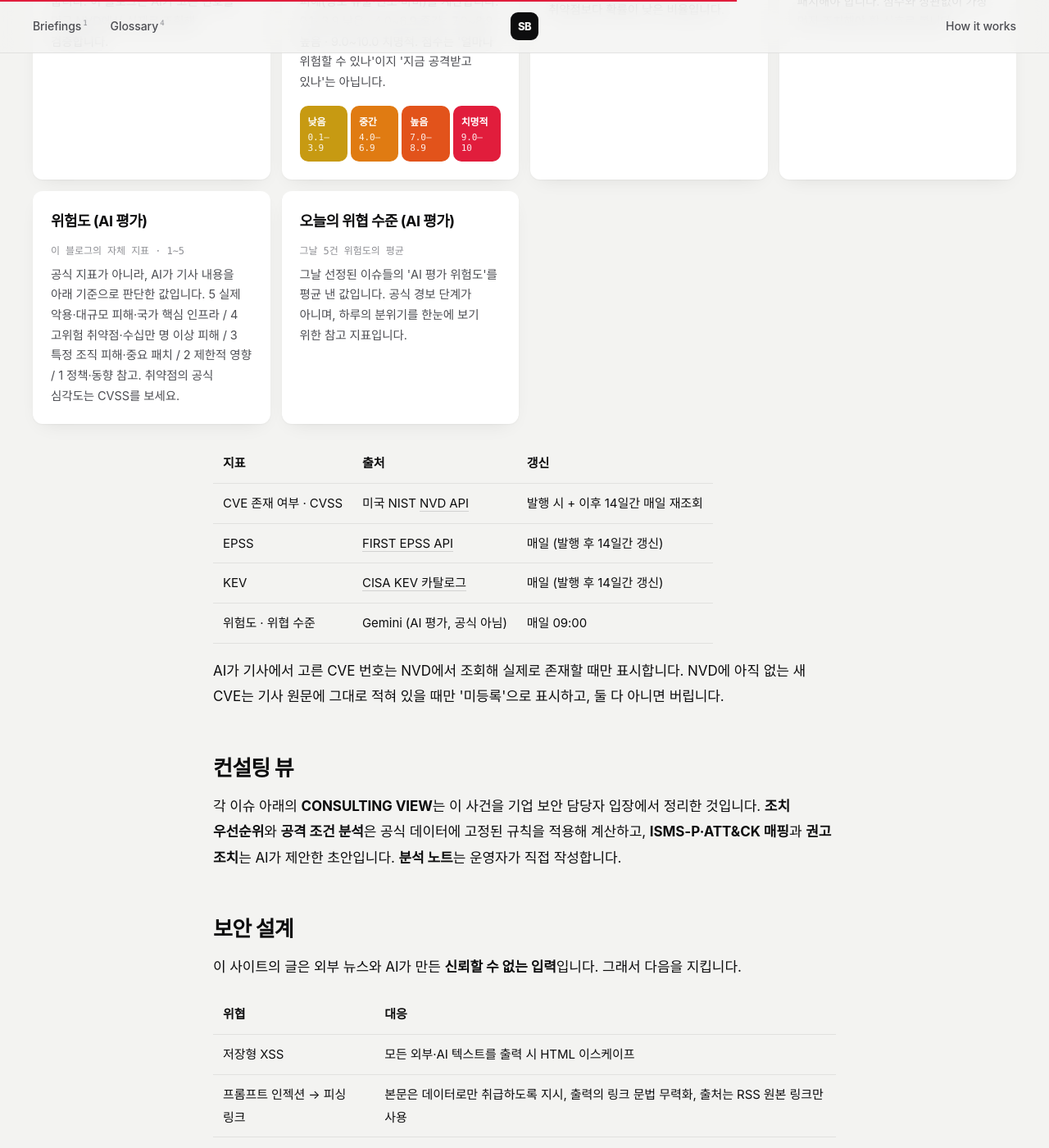
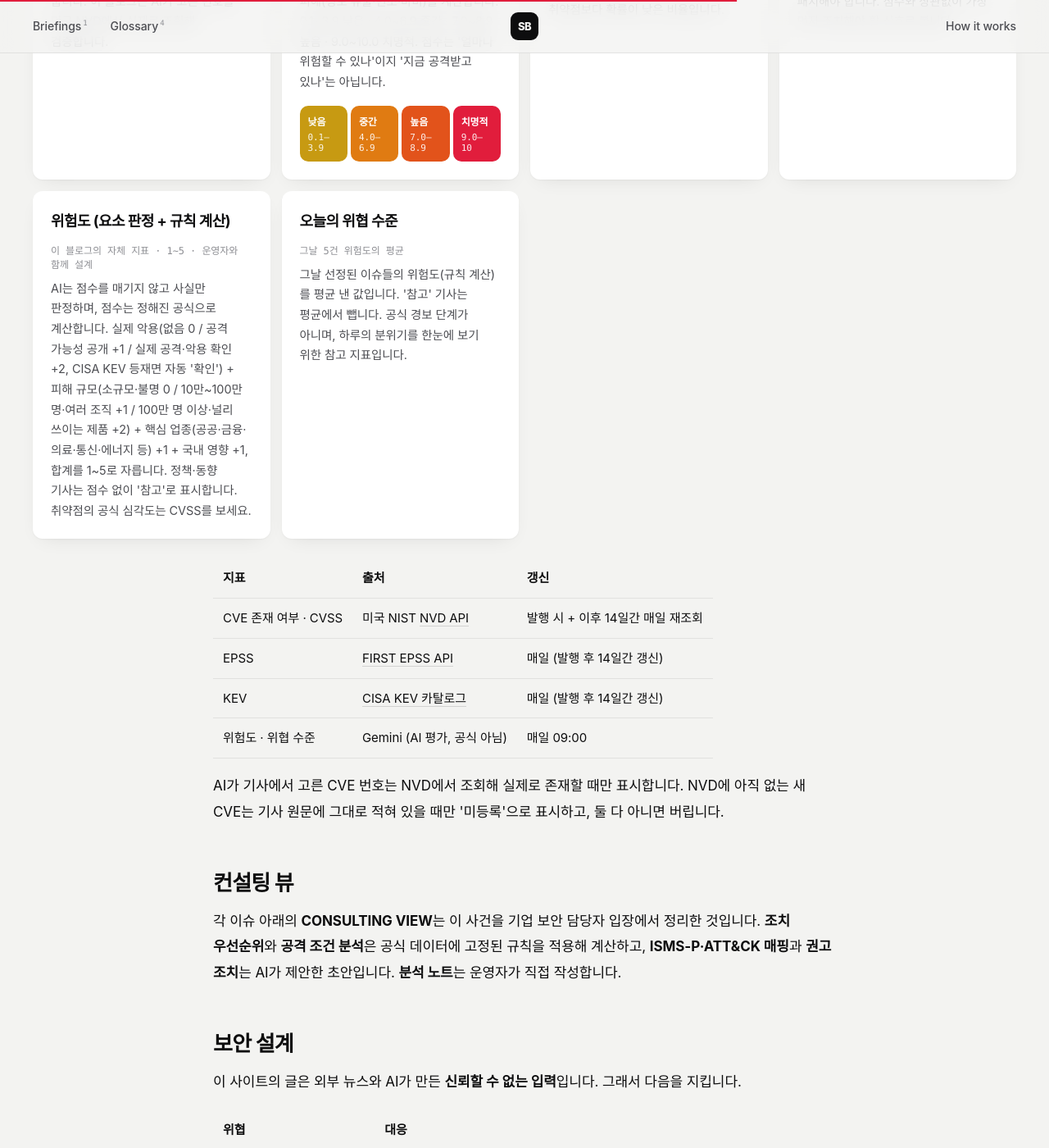
Before and after one commit to dlwl224/security-briefing, a Jekyll site: the page built from about.md, in a window 1280 px wide and 1400 px high, scrolled down 1780 px. Shown: the whole window at 82% size. Built offline with Jekyll 4.4.1, drawn with Linux system fonts in a browser that asks for light colours.

Commit message:
feat: co-designed severity rule — AI judges facts, score computed by formula
- Factors: exploitation (none/poc/active, KEV forces active), scale (small/medium/large),
  critical sector +1, domestic +1; clamp 1-5; policy/trend articles shown as reference
- Threat level averages scored items only; old posts labeled as previous AI method
- Consulting view shows severity basis chips and AI evidence note
- Tests: 40

Co-Authored-By: Claude Opus 5.5 <noreply@anthropic.com>

```diff
--- a/_data/metrics.yml
+++ b/_data/metrics.yml
@@ -16,13 +16,13 @@ kev:
   sub: CISA Known Exploited Vulnerabilities
   body: 미국 사이버보안·인프라보안국(CISA)이 '실제로 악용되고 있다'고 확인한 취약점 목록입니다. 여기에 오르면 미국 연방기관은 정해진 기한 안에 반드시 패치해야 합니다. 점수와 상관없이 가장 먼저 조치해야 할 신호로 봅니다.
 severity:
-  title: 위험도 (AI 평가)
-  sub: 이 블로그의 자체 지표 · 1~5
-  body: 공식 지표가 아니라, AI가 기사 내용을 아래 기준으로 판단한 값입니다. 5 실제 악용·대규모 피해·국가 핵심 인프라 / 4 고위험 취약점·수십만 명 이상 피해 / 3 특정 조직 피해·중요 패치 / 2 제한적 영향 / 1 정책·동향 참고. 취약점의 공식 심각도는 CVSS를 보세요.
+  title: 위험도 (요소 판정 + 규칙 계산)
+  sub: 이 블로그의 자체 지표 · 1~5 · 운영자와 함께 설계
+  body: AI는 점수를 매기지 않고 사실만 판정하며, 점수는 정해진 공식으로 계산합니다. 실제 악용(없음 0 / 공격 가능성 공개 +1 / 실제 공격·악용 확인 +2, CISA KEV 등재면 자동 '확인') + 피해 규모(소규모·불명 0 / 10만~100만 명·여러 조직 +1 / 100만 명 이상·널리 쓰이는 제품 +2) + 핵심 업종(공공·금융·의료·통신·에너지 등) +1 + 국내 영향 +1, 합계를 1~5로 자릅니다. 정책·동향 기사는 점수 없이 '참고'로 표시합니다. 취약점의 공식 심각도는 CVSS를 보세요.
 threat:
-  title: 오늘의 위협 수준 (AI 평가)
+  title: 오늘의 위협 수준
   sub: 그날 5건 위험도의 평균
-  body: 그날 선정된 이슈들의 'AI 평가 위험도'를 평균 낸 값입니다. 공식 경보 단계가 아니며, 하루의 분위기를 한눈에 보기 위한 참고 지표입니다.
+  body: 그날 선정된 이슈들의 위험도(규칙 계산)를 평균 낸 값입니다. '참고' 기사는 평균에서 뺍니다. 공식 경보 단계가 아니며, 하루의 분위기를 한눈에 보기 위한 참고 지표입니다.
 vector:
   title: CVSS 벡터
   sub: 점수가 어떻게 계산됐는지 보여주는 설계도
--- a/_includes/threat.html
+++ b/_includes/threat.html
@@ -9,10 +9,10 @@
 {%- endcase -%}
 <div class="threat" data-sev="{{ lv }}">
   <div class="threat__head">
-    <span class="threat__k mono">THREAT LEVEL · AI 평가 {% include info.html key="threat" %}</span>
+    <span class="threat__k mono">THREAT LEVEL {% include info.html key="threat" %}</span>
     <span class="threat__v"><b>{{ label }}</b> <span class="mono">{{ en }}</span></span>
   </div>
-  <div class="threat__bar" role="img" aria-label="AI 평가 위협 수준: {{ label }} (5단계 중 {{ lv }})">
+  <div class="threat__bar" role="img" aria-label="위협 수준: {{ label }} (5단계 중 {{ lv }})">
     {%- for i in (1..5) -%}<span class="threat__seg{% if i <= lv %} is-on{% endif %}"></span>{%- endfor -%}
   </div>
 </div>
--- a/_layouts/home.html
+++ b/_layouts/home.html
@@ -47,7 +47,7 @@ layout: default
     <div class="bento">
       {%- for it in latest.items -%}
       {%- assign n = forloop.index | prepend: "0" | slice: -2, 2 -%}
-      <a class="card{% if forloop.first %} card--lead{% elsif forloop.index == 5 %} card--wide{% endif %}" data-sev="{{ it.severity | default: 3 }}" data-spot
+      <a class="card{% if forloop.first %} card--lead{% elsif forloop.index == 5 %} card--wide{% endif %}" data-sev="{{ it.severity | default: 0 }}" data-spot
          href="{{ latest.url | relative_url }}#issue-{{ forloop.index }}">
         <span class="card__bignum" aria-hidden="true">{{ n }}</span>
         <div class="card__top">
@@ -138,7 +138,7 @@ layout: default
         <span class="row__no">No.{{ pno }}</span>
         <span class="row__date">{{ p.date | date: "%Y.%m.%d" }}</span>
         <span class="row__title">{% if p.summary and p.summary != "" %}{{ p.summary | escape }}{% else %}{{ p.title | escape }}{% endif %}</span>
-        <span class="row__dots" aria-label="이슈별 위험도">{% for it in p.items %}<i data-sev="{{ it.severity | default: 3 }}"></i>{% endfor %}</span>
+        <span class="row__dots" aria-label="이슈별 위험도">{% for it in p.items %}<i data-sev="{{ it.severity | default: 0 }}"></i>{% endfor %}</span>
         <span class="card__go" aria-hidden="true">↗</span>
       </a>
       {%- endfor -%}
--- a/assets/css/site.css
+++ b/assets/css/site.css
@@ -591,3 +591,10 @@ a.chip--map:hover { background: var(--ink); color: var(--bg); }
 .note--hero { max-width: 640px; text-align: left; }
 .chip--p1 { background: var(--sev-5); color: #fff; }
 .note__k span { font-weight: 400; color: var(--ink-3); margin-left: 6px; font-size: 11px; }
+[data-sev="0"] { --sig: var(--ink-3); }
+.basis { grid-column: 1 / -1; display: grid; gap: 8px; }
+.basis__v { display: flex; flex-wrap: wrap; align-items: center; gap: 6px; }
+.basis__v .chip { height: 28px; color: var(--ink); }
+.basis__eq { font-size: 15px; color: var(--ink-2); margin-left: 4px; }
+.basis__eq b { font-size: 22px; color: var(--sig); font-weight: 800; }
+.basis__note { font-size: 13.5px; color: var(--ink-2); }
```
Also changed, not shown: _layouts/briefing.html (+19 -5 lines), _posts/2026-11-18-security-briefing.md (+1 -1 lines), briefing/consulting.py (+38 -0 lines), briefing/llm.py (+13 -3 lines), briefing/render.py (+18 -2 lines), tests/test_enrich.py (+41 -0 lines), tests/test_security.py (+2 -2 lines), README.md.
